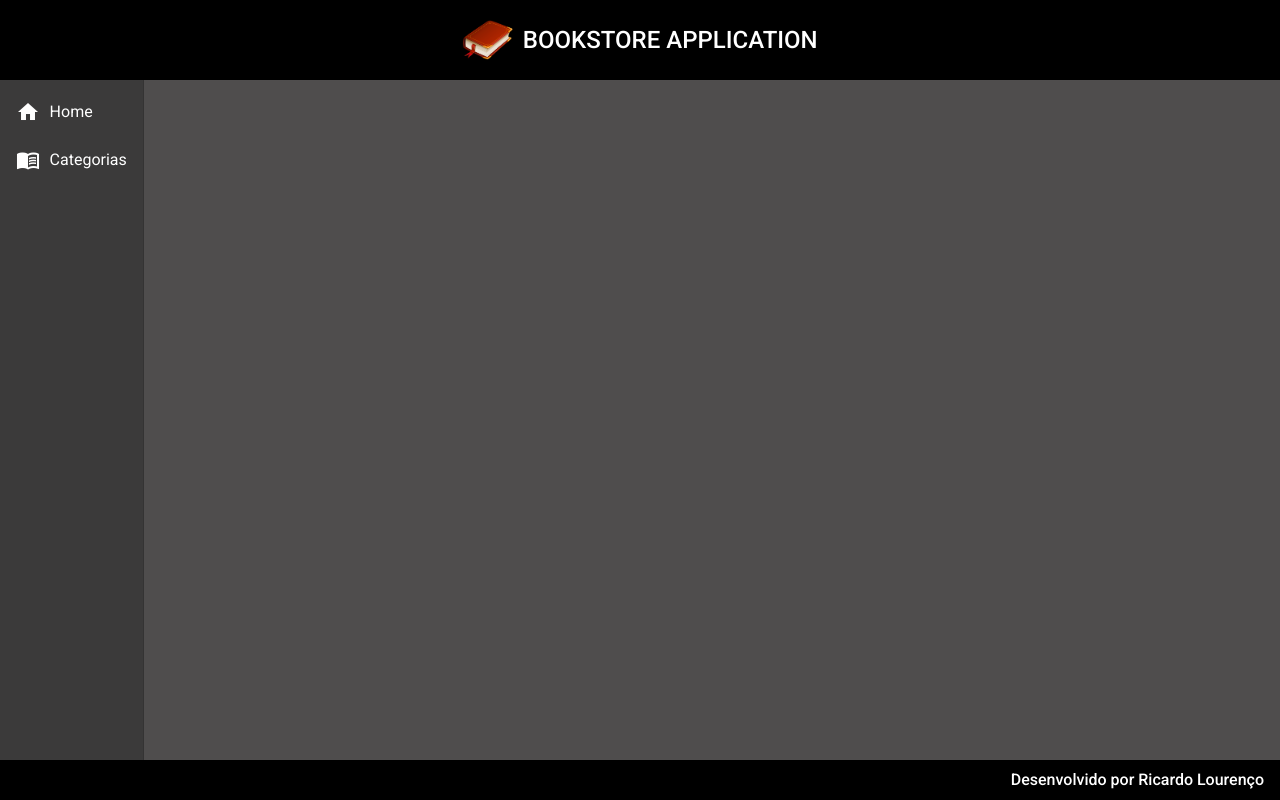
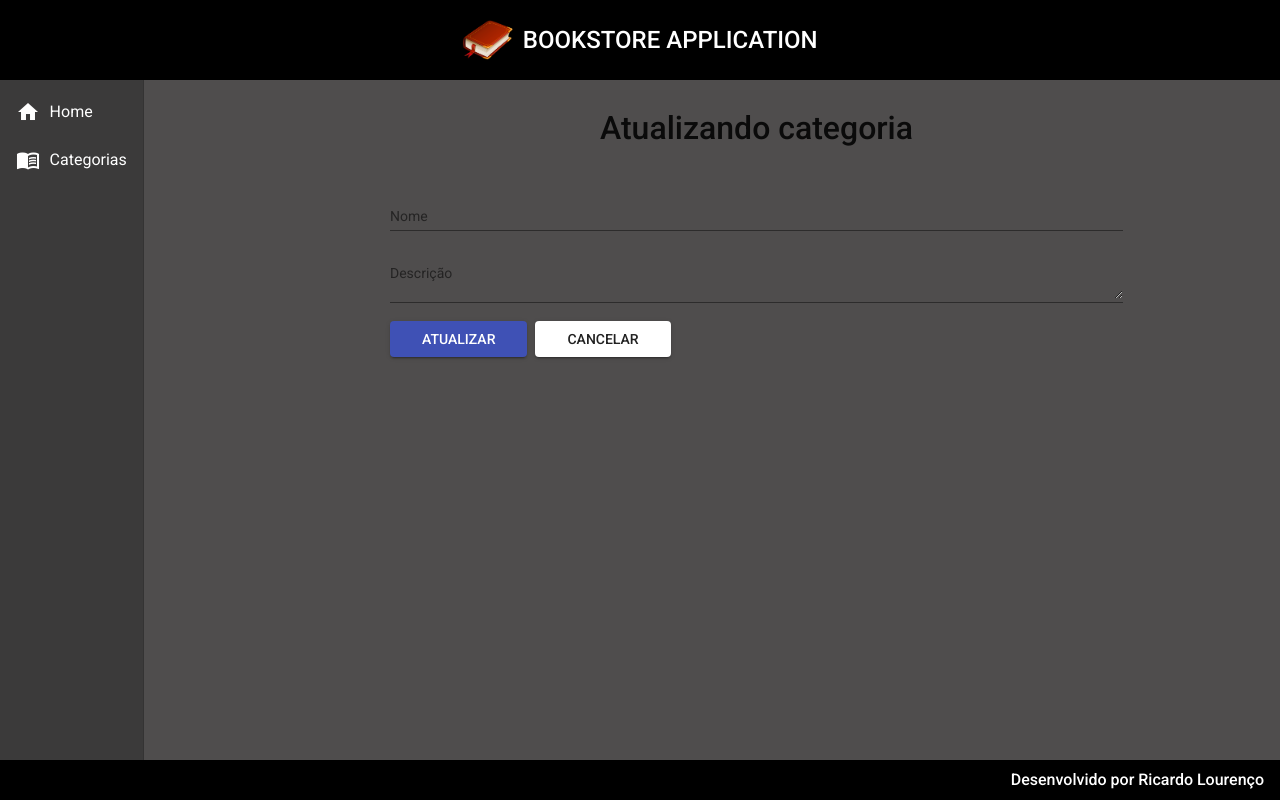
Before and after one commit to R-Lourenco1998/bookstore-front, an Angular app: page /categorias/update/1 in a window 1280 px wide. Before the commit this address led to /. Built offline with nearby package versions, Linux system fonts and the light colour scheme; no server answers.

Commit message:
finalizando crud

```diff
--- a/package.json
+++ b/package.json
@@ -3,7 +3,7 @@
   "version": "0.0.0",
   "scripts": {
     "ng": "ng",
-    "start": "ng serve",
+    "start": "ng serve --open",
     "build": "ng build",
     "watch": "ng build --watch --configuration development"
   },
--- a/src/app/app.module.ts
+++ b/src/app/app.module.ts
@@ -22,6 +22,8 @@
 import { MatFormFieldModule } from "@angular/material/form-field";
 import { CategoriaCreateComponent } from './components/views/categoria/categoria-create/categoria-create.component';
 import { MatSnackBarModule } from '@angular/material/snack-bar';
+import { CategoriaDeleteComponent } from './components/views/categoria/categoria-delete/categoria-delete.component';
+import { CategoriaUpdateComponent } from './components/views/categoria/categoria-update/categoria-update.component';
 @NgModule({
   declarations: [
     AppComponent,
@@ -31,6 +33,8 @@
     HomeComponent,
     CategoriaReadComponent,
     CategoriaCreateComponent,
+    CategoriaDeleteComponent,
+    CategoriaUpdateComponent,
   ],
   imports: [
     BrowserModule,
--- a/src/app/components/views/categoria/categoria-create/categoria-create.component.html
+++ b/src/app/components/views/categoria/categoria-create/categoria-create.component.html
@@ -6,7 +6,7 @@
     <input matInput [(ngModel)]="categoria.nome" type="text" name="nome" placeholder="Ex: Computação"/>
   </mat-form-field>
   <mat-form-field class="form">
-    <mat-label>Descricao</mat-label>
+    <mat-label>Descrição</mat-label>
     <textarea matInput [(ngModel)]="categoria.descricao" type="text" name="nome" placeholder="Ex: Livros de Computação"></textarea>
   </mat-form-field>
 
--- /dev/null
+++ b/src/app/components/views/categoria/categoria-delete/categoria-delete.component.css
@@ -0,0 +1,26 @@
+form {
+    text-align: center;
+    width: 70%;
+    margin: 2rem auto 0 auto;
+}
+
+h1 {
+    font-size: 2rem;
+    font-weight: 500;
+    margin-bottom: 3rem;
+}
+
+.form{
+    width: 100%;
+}
+
+.buttons {
+    width: 100%;
+    text-align: start;
+}
+
+button{
+    margin-right: .5rem;
+    padding-right: 2rem;
+    padding-left: 2rem;
+}
--- /dev/null
+++ b/src/app/components/views/categoria/categoria-delete/categoria-delete.component.html
@@ -0,0 +1,17 @@
+<form>
+  <h1>Deletando categoria</h1>
+
+  <mat-form-field class="form">
+    <mat-label>Nome</mat-label>
+    <input matInput [(ngModel)]="categoria.nome" type="text" name="nome" disabled />
+  </mat-form-field>
+  <mat-form-field class="form">
+    <mat-label>Descrição</mat-label>
+    <textarea matInput matInput [(ngModel)]="categoria.descricao" type="text" name="nome" disabled></textarea>
+  </mat-form-field>
+
+  <div class="buttons">
+    <button (click)="delete()" mat-elevation-z8 mat-raised-button color="primary">DELETAR</button>
+    <button (click)="cancel()" mat-elevation-z8 mat-raised-button color="warning">CANCELAR</button>
+  </div>
+</form>
--- /dev/null
+++ b/src/app/components/views/categoria/categoria-delete/categoria-delete.component.ts
@@ -0,0 +1,48 @@
+import { Component, OnInit } from "@angular/core";
+import { ActivatedRoute, Router } from "@angular/router";
+import { Categoria } from "../categoria.model";
+import { CategoriaService } from "../categoria.service";
+
+@Component({
+  selector: "app-categoria-delete",
+  templateUrl: "./categoria-delete.component.html",
+  styleUrls: ["./categoria-delete.component.css"],
+})
+export class CategoriaDeleteComponent implements OnInit {
+  categoria: Categoria = {
+    id: "",
+    nome: "",
+    descricao: "",
+  };
+  constructor(
+    private service: CategoriaService,
+    private Activatedroute: ActivatedRoute,
+    private route: Router
+  ) {}
+
+  ngOnInit(): void {
+    this.categoria.id = this.Activatedroute.snapshot.paramMap.get("id")!;
+    this.findById();
+  }
+
+  findById(): void {
+    this.service.findById(this.categoria.id!).subscribe((resposta) => {
+      this.categoria.nome = resposta.nome;
+      this.categoria.descricao = resposta.descricao;
+      console.log(resposta);
+    });
+  }
+
+  delete(): void {
+    this.service.delete(this.categoria.id!).subscribe((resposta) => {
+      this.route.navigate(["categorias"]);
+      this.service.mensagem("Categoria excluída com sucesso!");
+    }, err => {
+      this.service.mensagem(err.error.error);
+    });
+  }
+
+  cancel(): void {
+    this.route.navigate(["categorias"]);
+  }
+}
--- a/src/app/components/views/categoria/categoria-read/categoria-read.component.html
+++ b/src/app/components/views/categoria/categoria-read/categoria-read.component.html
@@ -3,7 +3,14 @@
     <h1>Categoria</h1>
   </div>
 
-  <button mat-elevation-z8 mat-raised-button color="primary" routerLink="create">NOVA CATEGORIA</button>
+  <button
+    mat-elevation-z8
+    mat-raised-button
+    color="primary"
+    routerLink="create"
+  >
+    NOVA CATEGORIA
+  </button>
 
   <div class="mat-elevation-z8 content-table">
     <table [dataSource]="categorias" class="table" mat-table>
@@ -34,10 +41,10 @@
       <ng-container matColumnDef="acoes">
         <th class="mat-header" mat-header-cell *matHeaderCellDef>AÇÕES</th>
         <td mat-cell *matCellDef="let row">
-          <a class="edit" href="#">
+          <a class="edit" routerLink="update/{{ row.id }}">
             <i class="material-icons">edit</i>
           </a>
-          <a class="delete" href="#">
+          <a class="delete" routerLink="delete/{{ row.id }}">
             <i class="material-icons">delete</i>
           </a>
         </td>
--- /dev/null
+++ b/src/app/components/views/categoria/categoria-update/categoria-update.component.css
@@ -0,0 +1,26 @@
+form {
+    text-align: center;
+    width: 70%;
+    margin: 2rem auto 0 auto;
+}
+
+h1 {
+    font-size: 2rem;
+    font-weight: 500;
+    margin-bottom: 3rem;
+}
+
+.form{
+    width: 100%;
+}
+
+.buttons {
+    width: 100%;
+    text-align: start;
+}
+
+button{
+    margin-right: .5rem;
+    padding-right: 2rem;
+    padding-left: 2rem;
+}
--- /dev/null
+++ b/src/app/components/views/categoria/categoria-update/categoria-update.component.html
@@ -0,0 +1,17 @@
+<form>
+    <h1>Atualizando categoria</h1>
+
+    <mat-form-field class="form">
+      <mat-label>Nome</mat-label>
+      <input matInput [(ngModel)]="categoria.nome" type="text" name="nome" placeholder="Ex: Computação"/>
+    </mat-form-field>
+    <mat-form-field class="form">
+      <mat-label>Descrição</mat-label>
+      <textarea matInput [(ngModel)]="categoria.descricao" type="text" name="descricao" placeholder="Ex: Livros de Computação"></textarea>
+    </mat-form-field>
+
+    <div class="buttons">
+      <button (click)="update()" mat-elevation-z8 mat-raised-button color="primary">ATUALIZAR</button>
+      <button (click)="cancel()" mat-elevation-z8 mat-raised-button color="warning">CANCELAR</button>
+    </div>
+  </form>
--- /dev/null
+++ b/src/app/components/views/categoria/categoria-update/categoria-update.component.ts
@@ -0,0 +1,48 @@
+import { Component, OnInit } from "@angular/core";
+import { ActivatedRoute, Router } from "@angular/router";
+import { Categoria } from "../categoria.model";
+import { CategoriaService } from "../categoria.service";
+
+@Component({
+  selector: "app-categoria-update",
+  templateUrl: "./categoria-update.component.html",
+  styleUrls: ["./categoria-update.component.css"],
+})
+export class CategoriaUpdateComponent implements OnInit {
+  categoria: Categoria = {
+    id: "",
+    nome: "",
+    descricao: "",
+  };
+
+  constructor(
+    private router: Router,
+    private categoriaService: CategoriaService,
+    private activatedRoute: ActivatedRoute
+  ) {}
+
+  ngOnInit(): void {
+    this.categoria.id = this.activatedRoute.snapshot.paramMap.get("id")!;
+    this.findById();
+  }
+
+  cancel(): void {
+    this.router.navigate(["categorias"]);
+  }
+
+  findById(): void {
+    this.categoriaService.findById(this.categoria.id!).subscribe((resposta) => {
+      this.categoria.nome = resposta.nome;
+      this.categoria.descricao = resposta.descricao;
+    });
+  }
+
+  update(): void {
+    this.categoriaService.update(this.categoria).subscribe((resposta) => {
+      this.router.navigate(["categorias"]);
+      this.categoriaService.mensagem("Categoria atualizada com sucesso!");
+    }, err => {
+      this.categoriaService.mensagem('Validar os campos!');
+    });
+  }
+}
--- a/src/app/components/views/categoria/categoria.service.ts
+++ b/src/app/components/views/categoria/categoria.service.ts
@@ -17,9 +17,24 @@
     return this.http.get<Categoria[]>(url);
   }
 
+  findById(id: String): Observable<Categoria> {
+    const url = `${this.baseUrl}/categorias/${id}`;
+    return this.http.get<Categoria>(url);
+  }
+
   create(categoria: Categoria): Observable<Categoria> {
     const url = `${this.baseUrl}/categorias`;
     return this.http.post<Categoria>(url, categoria);
+  }
+
+  delete(id: String): Observable<void> {
+    const url = `${this.baseUrl}/categorias/${id}`;
+    return this.http.delete<void>(url);
+  }
+
+  update(categoria: Categoria): Observable<void> {
+    const url = `${this.baseUrl}/categorias/${categoria.id}`;
+    return this.http.put<void>(url, categoria);
   }
 
   mensagem(str: String): void {
```
Also changed, not shown: src/app/app-routing.module.ts (+10 -0 lines).
